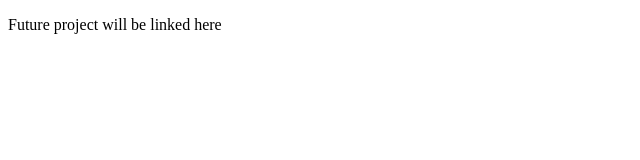
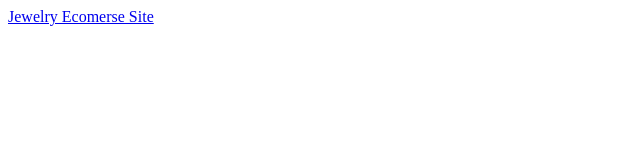
Before and after one commit to katieolivia/portfolio, a plain HTML site: page projects.html in a window 1280 px wide. Shown: the whole page, without its empty margins (0-640 px from the left). Drawn offline with Linux system fonts and the light colour scheme.

Commit message:
added link

```diff
--- a/projects.html
+++ b/projects.html
@@ -4,8 +4,9 @@
 	<title>Projects</title>
 </head>
 <body>
-	<div>
-	<p>Future project will be linked here</p>
+	<div >
+
+		<a href="https://homemadejewelry.herokuapp.com/#/">Jewelry Ecomerse Site</a>
 	</div>
 
 </body>
```
